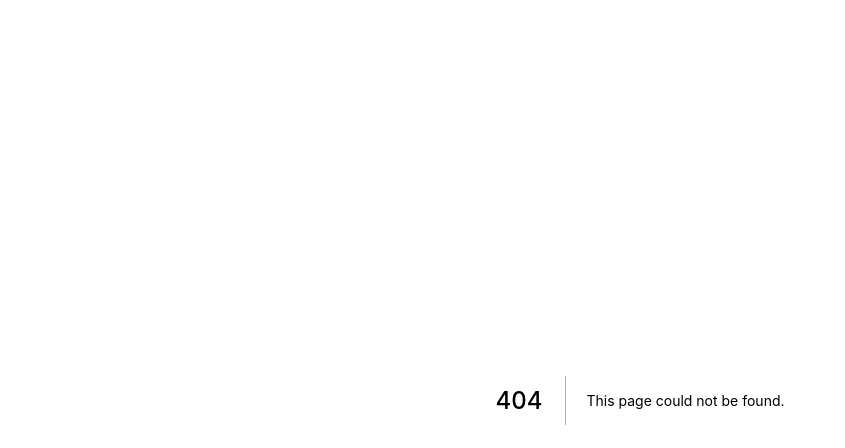
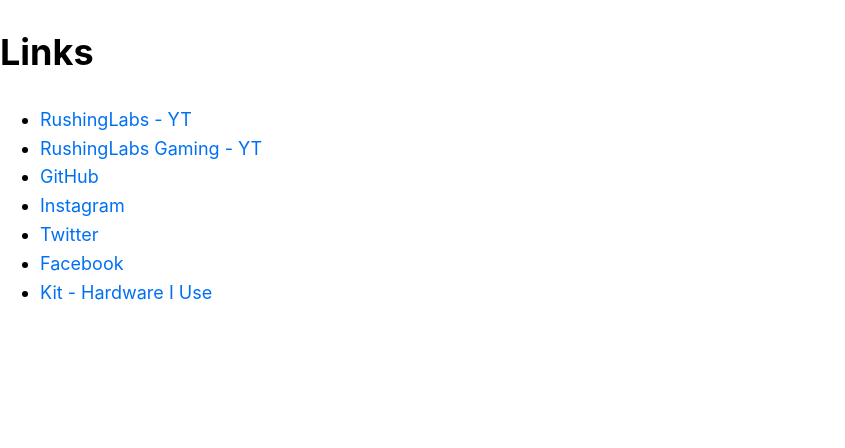
Before and after one commit to meddlin/rushinglabs-blog-nextjs, a Next.js app: page /links in a window 1280 px wide. Before the commit this address had no page. Shown: the top 448 px of the page, without its empty margins (0-845 px from the left). Built offline with nearby package versions, Linux system fonts and the light colour scheme.

Commit message:
Basic links, copied from Linktree

```diff
--- a/pages/about.js
+++ b/pages/about.js
@@ -1,5 +1,3 @@
-
-
 function About() {
     return (
         <div>
--- /dev/null
+++ b/pages/links.js
@@ -0,0 +1,33 @@
+function Links() {
+    return (
+        <div>
+            <h1>Links</h1>
+
+            <ul>
+                <li>
+                    <a href="https://www.youtube.com/channel/UCMbD6urmMQBUUxjjvyXgaxw">RushingLabs - YT</a>
+                </li>
+                <li>
+                    <a href="https://www.youtube.com/channel/UC_y1S4qIDJ9G0CU2EzVeDtw">RushingLabs Gaming - YT</a>
+                </li>
+                <li>
+                    <a href="https://github.com/meddlin">GitHub</a>
+                </li>
+                <li>
+                    <a href="https://www.instagram.com/rushinglabs/">Instagram</a>
+                </li>
+                <li>
+                    <a href="https://twitter.com/meddlin_dev">Twitter</a>
+                </li>
+                <li>
+                    <a href="https://www.facebook.com/Rushing-Labs-754569184895820">Facebook</a>
+                </li>
+                <li>
+                    <a href="https://kit.co/meddlin">Kit - Hardware I Use</a>
+                </li>
+            </ul>
+        </div>
+    );
+}
+
+export default Links;
```
